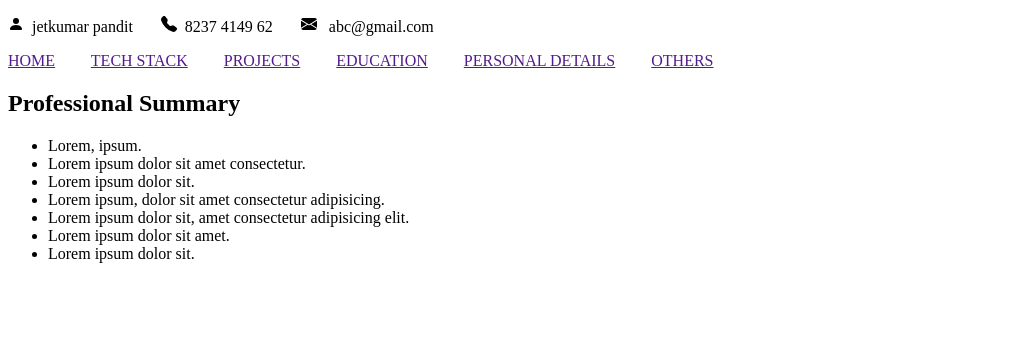
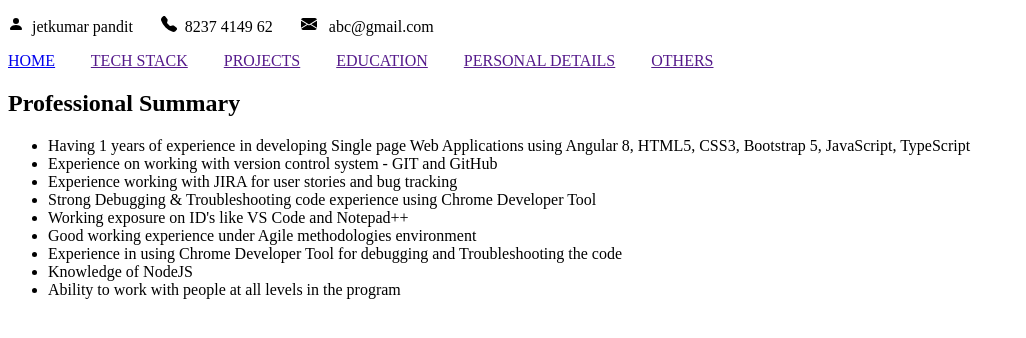
Before and after one commit to JetkumarPandit/My-Profile, a plain HTML site: page index.html in a window 1280 px wide. Shown: the whole page, without its empty margins (0-1026 px from the left). Drawn offline with Linux system fonts and the light colour scheme.

Commit message:
Design a home section
Design a home section

```diff
--- a/index.html
+++ b/index.html
@@ -22,7 +22,7 @@
 
     <!-- Navigation Section -->
     <nav>
-        <a href="">HOME</a> &nbsp; &nbsp; &nbsp; &nbsp;
+        <a href="#home">HOME</a> &nbsp; &nbsp; &nbsp; &nbsp;
         <a href="">TECH STACK</a> &nbsp; &nbsp; &nbsp; &nbsp;
         <a href="">PROJECTS</a> &nbsp; &nbsp; &nbsp; &nbsp;
         <a href="">EDUCATION</a> &nbsp; &nbsp; &nbsp; &nbsp;
@@ -36,13 +36,15 @@
       <section id="home">
         <h2>Professional Summary</h2>
         <ul>
-          <li>Lorem, ipsum.</li>
-          <li>Lorem ipsum dolor sit amet consectetur.</li>
-          <li>Lorem ipsum dolor sit.</li>
-          <li>Lorem ipsum, dolor sit amet consectetur adipisicing.</li>
-          <li>Lorem ipsum dolor sit, amet consectetur adipisicing elit.</li>
-          <li>Lorem ipsum dolor sit amet.</li>
-          <li>Lorem ipsum dolor sit.</li>
+          <li>Having 1 years of experience in developing Single page Web Applications using Angular 8, HTML5, CSS3, Bootstrap 5, JavaScript, TypeScript</li>
+          <li>Experience on working with version control system - GIT and GitHub</li>
+          <li>Experience working with JIRA for user stories and bug tracking</li>
+          <li> Strong Debugging & Troubleshooting code experience using Chrome Developer Tool</li>
+          <li>Working exposure on ID's like VS Code and Notepad++</li>
+          <li> Good working experience under Agile methodologies environment</li>
+          <li>Experience in using Chrome Developer Tool for debugging and Troubleshooting the code</li>
+          <li>Knowledge of NodeJS</li>
+          <li>Ability to work with people at all levels in the program</li>
         </ul>
 
 
```
